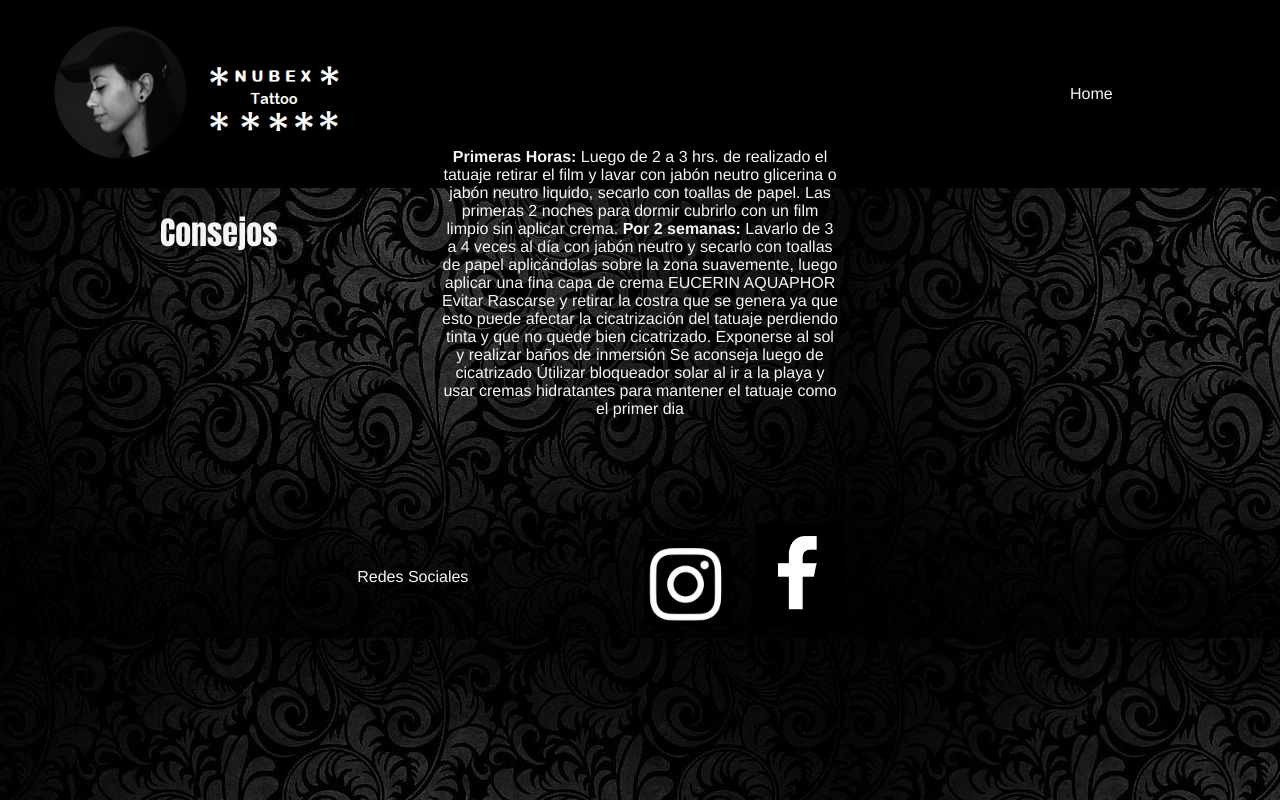
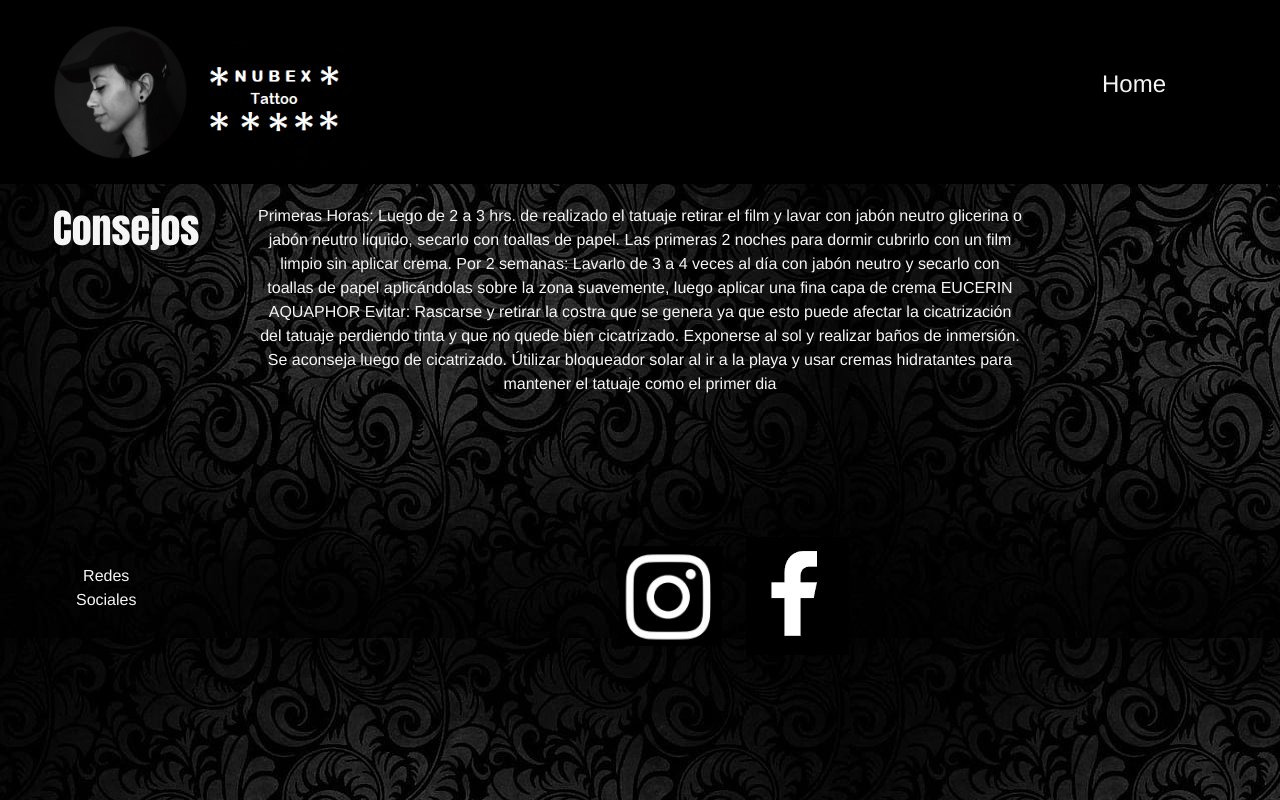
Before and after one commit to AlvaroS-hub/2da-entrega, a plain HTML site: page pages/consejos.html in a window 1280 px wide. Drawn offline with nearby package versions, Linux system fonts and the light colour scheme.

Commit message:
subiendo proyecto

```diff
--- a/css/main.css
+++ b/css/main.css
@@ -96,8 +96,8 @@ footer{
 }
 
 footer div img{
-    width: 20%;
-    height: 20%;
+    width: 10%;
+    height: 10%;
 
 }
 
@@ -124,48 +124,21 @@ main p{
 
 
 
-/* Estilo para Tablet */
-
-@media screen and (min-width: 768px){
-    main{
-        grid-template-columns: repeat(2, 1fr);
-        grid-template-rows: repeat(2, 40%);
-    }
-
-    main .im2{
-        grid-row:  span 2;
-    }
-    main div p{
-        grid-row: span 2;
-        align-items: center;
-        justify-items: center;
-        text-align: center;
-    }
-    main .t6{
-        grid-column:  span 2;
-    }
-    main p{
-        justify-content: center;
-    }
-    main .t2, main .t3, main .t4{
-    display: none;
-
-}
-
 /* Estilo desktop*/
 
 @media screen and (min-width: 1024px){
     header{
-    font-size: 1rem;
-    display: flex;
-    align-items: center;
-    gap: 600px;
+
+        font-size: 1.5rem;
+        display: flex;
+        align-items: center;
+        gap: 600px;
     }
-
 
 
     main{
         grid-template-columns: repeat(3, 3fr);
+        grid-template-rows: repeat(3, 15%) 20%;
         display: grid;
         height: 40vh;
 
@@ -180,8 +153,22 @@ main p{
     }
     main .t2, main .t3, main .t4{
     display: flex;
+    }
 
-}
+    main .trabajos{
+        display: grid;
+        width: 400px;
+        grid-template-columns: repeat(3, 1fr);
+
+
+
+    }
+    main p{
+        margin-top: 30px;
+        width: 60vw;
+        margin: 0;
+        padding: 0;
+    }
 
 
 }
--- a/pages/consejos.html
+++ b/pages/consejos.html
@@ -3,6 +3,8 @@
   <head>
     <meta charset="utf-8">
     <meta name="viewport" content="width=device-width, initial-scale=1">
+    <!-- Link de Bootstrap-->
+    <link href="https://cdn.jsdelivr.net/npm/bootstrap@5.3.6/dist/css/bootstrap.min.css" rel="stylesheet" integrity="sha384-4Q6Gf2aSP4eDXB8Miphtr37CMZZQ5oXLH2yaXMJ2w8e2ZtHTl7GptT4jmndRuHDT" crossorigin="anonymous">
     <!-- Link de css-->
      <link rel="stylesheet" href="../css/main.css">
     <title>nube.ttt</title>
@@ -26,19 +28,17 @@
      <main>
      <h1>Consejos</h1>
      <p>
-        <strong>Primeras Horas:</strong>
+        Primeras Horas:
         Luego de 2 a 3 hrs. de realizado el tatuaje retirar el film y lavar con jabón neutro glicerina o jabón neutro liquido, secarlo con toallas de papel.
         Las primeras 2 noches para dormir cubrirlo con un film limpio sin aplicar crema.
-        <b>Por 2 semanas:</b>
+        Por 2 semanas:
         Lavarlo de 3 a 4 veces al día con jabón neutro y secarlo con toallas de papel aplicándolas sobre la zona suavemente, luego aplicar una fina capa de crema EUCERIN AQUAPHOR
-Evitar
+        Evitar:
         Rascarse y retirar la costra que se genera ya que esto puede afectar la cicatrización del tatuaje perdiendo tinta y que no quede bien cicatrizado.
-Exponerse al sol y realizar baños de inmersión
-Se aconseja luego de cicatrizado
+        Exponerse al sol y realizar baños de inmersión.
+        Se aconseja luego de cicatrizado.
         Útilizar bloqueador solar al ir a la playa y usar cremas hidratantes para mantener el tatuaje como el primer dia
     </p>
-
-
     </main>
 
     <!-- Pie de pagina -->
```
Also changed, not shown: index.html (+2 -2 lines), pages/cuidados.html (+6 -6 lines), pages/trabajos.html (+4 -1 lines). Lines whose indentation alone changed are shown as unchanged.
